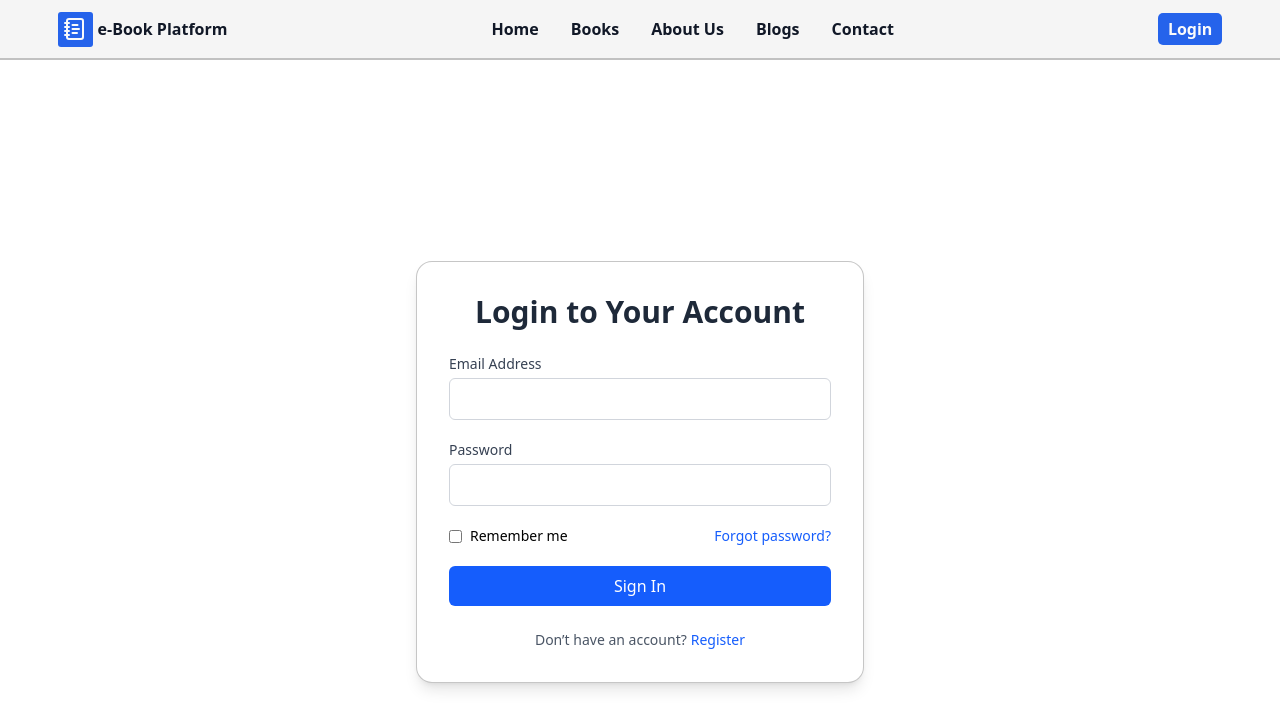
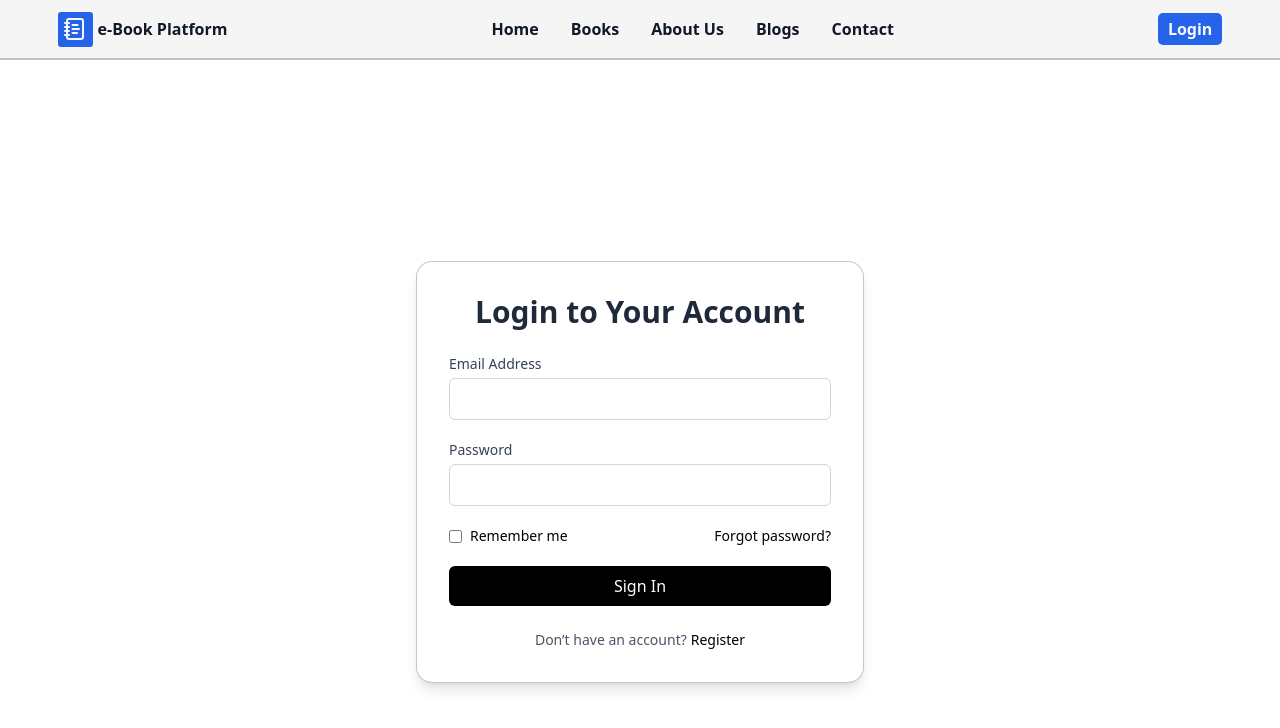
Before and after one commit to sohelrana2002/eBook-Application, a Next.js app in the folder client/: page /login in a window 1280 px wide. Shown: the top 728 px of the page. Built offline with nearby package versions, Linux system fonts and the light colour scheme; no server answers.

Commit message:
complete login page

```diff
--- a/client/src/app/(auth)/login/page.jsx
+++ b/client/src/app/(auth)/login/page.jsx
@@ -114,7 +114,7 @@ const Login = () => {
                 <input type="checkbox" className="mr-2" />
                 Remember me
               </label>
-              <Link href="#" className="text-blue-600 hover:underline">
+              <Link href="#" className="text-[#000] hover:underline">
                 Forgot password?
               </Link>
             </div>
@@ -126,7 +126,7 @@ const Login = () => {
             <button
               type="submit"
               disabled={mutation.isPending}
-              className="w-full bg-blue-600 text-white py-2 rounded-md hover:bg-blue-700 transition duration-200 flex items-center gap-2 justify-center"
+              className="w-full bg-[#000] text-white py-2 rounded-md hover: transition duration-200 flex items-center gap-2 justify-center"
             >
               {mutation.isPending && <LoaderCircle className="animate-spin" />}
               Sign In
@@ -135,7 +135,7 @@ const Login = () => {
 
           <p className="text-center text-sm text-gray-600 mt-6">
             Don’t have an account?
-            <Link href="/signup" className="text-blue-600 hover:underline ml-1">
+            <Link href="/signup" className="text-[#000] hover:underline ml-1">
               Register
             </Link>
           </p>
```
